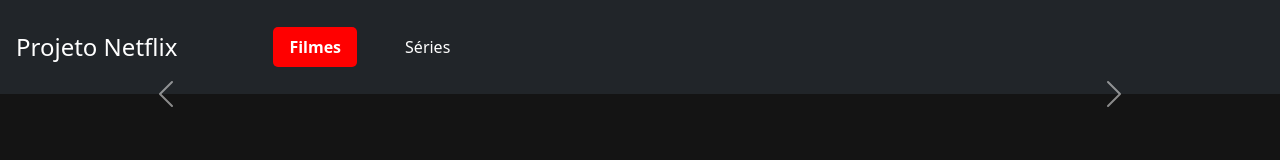
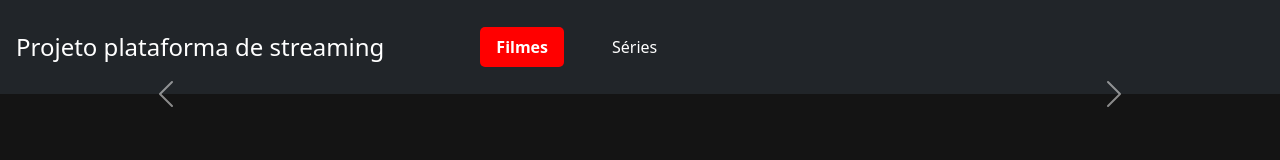
Before and after one commit to carlosjunior-br/provas_javascript, a plain HTML site: page Projeto_JS-A17/index.html in a window 1280 px wide. Drawn offline with nearby package versions, Linux system fonts and the light colour scheme; no server answers.

Commit message:
Update index.html

```diff
--- a/Projeto_JS-A17/index.html
+++ b/Projeto_JS-A17/index.html
@@ -4,14 +4,14 @@
 <head>
     <meta charset="UTF-8">
     <meta name="viewport" content="width=device-width, initial-scale=1.0">
-    <title>Projeto Netflix</title>
+    <title>Projeto plataforma de streaming</title>
     <link href="https://cdn.jsdelivr.net/npm/bootstrap@5.3.0/dist/css/bootstrap.min.css" rel="stylesheet">
     <link href="./styles.css" rel="stylesheet">
 </head>
 
 <body>
     <nav class="navbar navbar-dark bg-dark">
-        <a class="navbar-brand">Projeto Netflix</a>
+        <a class="navbar-brand">Projeto plataforma de streaming</a>
         <div class="navbar-nav">
             <a id="menu-filmes" class="nav-link active" href="#">Filmes</a>
             <a id="menu-series" class="nav-link" href="#">Séries</a>
```
